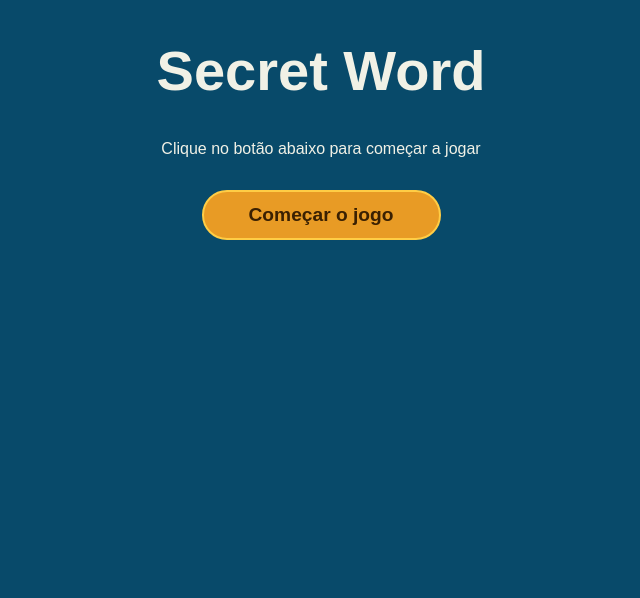
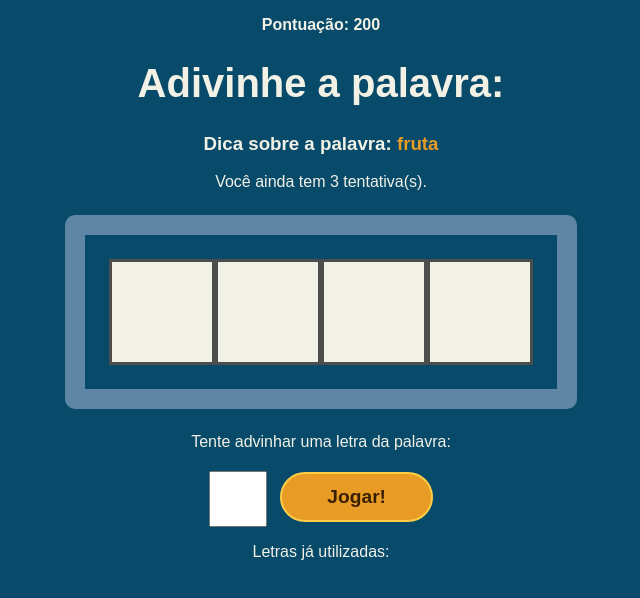
Before and after one commit to emanuellecarvalho/secret-word, a React (Create React App) app: page / in a window 1280 px wide. Shown: the top 598 px of the page, without its empty margins (319-959 px from the left). Built offline with nearby package versions, Linux system fonts and the light colour scheme.

Commit message:
feat: add win condition

```diff
--- a/src/App.js
+++ b/src/App.js
@@ -48,6 +48,8 @@
 
   // start the game
   const startGame = () => {
+    // clear all letters
+    clearLetterStates();
 
     // choose word
     const { word, category } = pickWordAndCategory();
@@ -100,7 +102,8 @@
     setWrongLetters([]);
   }
 
-  // monitor the data
+  // useEffect monitor the data
+  // check if guesses ended
   useEffect(() => {
     if (guesses <= 0) {
       // reset all states
@@ -110,6 +113,22 @@
     }
   }, [guesses])
   console.log(wrongLetters);
+
+  // check win condition
+  useEffect(() => {
+    // unique letters array with Set and Spread Operator
+    const uniqueLetters = [...new Set(letters)]
+
+    //win condition
+    if(guessedLetters.length === uniqueLetters.length) {
+      // add score
+      setScore((actualScore) => actualScore += 100);
+
+      // restart game with new word
+      startGame();
+    }
+    console.log(uniqueLetters);
+  }, [guessedLetters, letters, startGame])
 
   // restarts the game
   const retry = () => {
```
